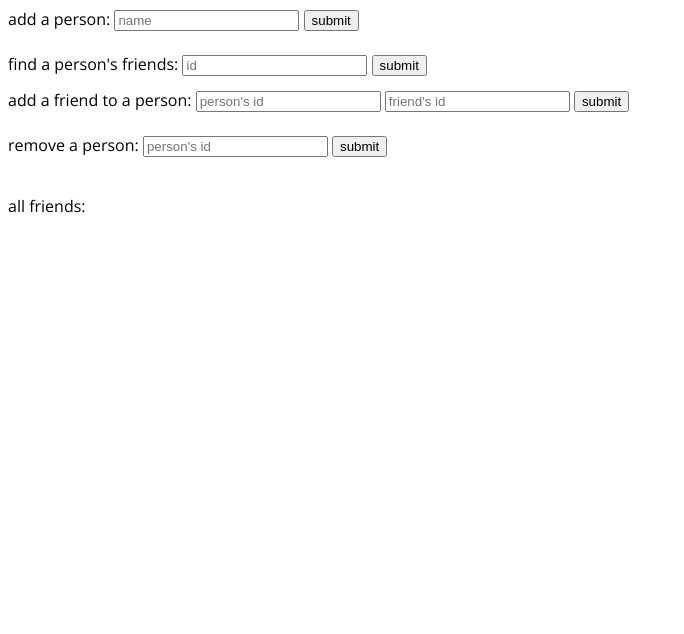
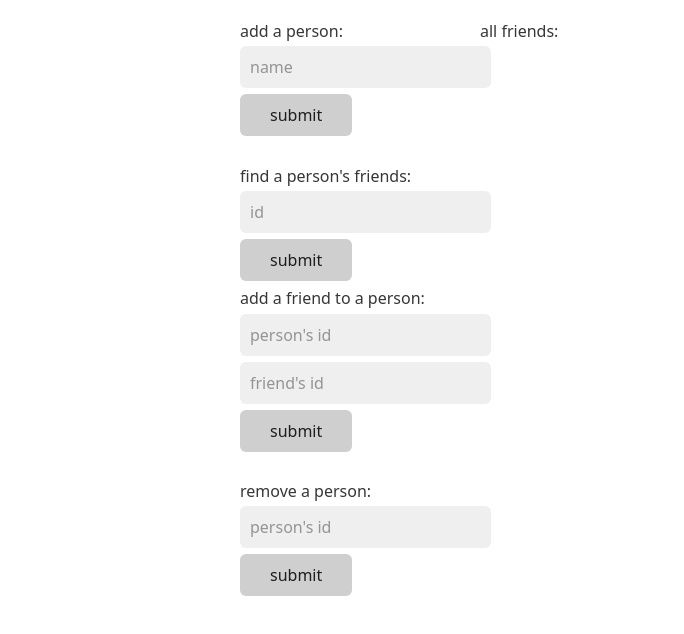
Before and after one commit to VandyHacks/vh-hackpack-express-mongo, a website: page index.html in a window 1280 px wide. Shown: the whole page, without its empty margins (0-684 px from the left). Drawn offline with nearby package versions, Linux system fonts and the light colour scheme; no server answers.

Commit message:
Add basic CSS

```diff
--- a/index.html
+++ b/index.html
@@ -11,10 +11,14 @@
 	<link rel="icon" href="favicon.ico">
 	<!-- fonts -->
 	<link rel='stylesheet' href="https://fonts.googleapis.com/css?family=Open+Sans|Roboto:300">
+	<link rel='stylesheet' href="styles/external/reset.css">
+	<link rel="stylesheet" href="https://cdn.jsdelivr.net/gh/kognise/water.css@latest/dist/light.min.css">
 	<link rel='stylesheet' href="styles/index.css">
 </head>
 
 <body>
+	<div id='container'>
+		<div id='left'>
 			<label for="add-person">add a person:</label>
 			<input type="text" id="add-person" name="add-person" placeholder="name">
 			<button id="add-person-button" onclick="addPerson()">submit</button>
@@ -32,8 +36,12 @@
 			<input type="text" id="remove-person" name="remove-person" placeholder="person's id">
 			<button id="remove-person-button" onclick="removePerson()">submit</button>
 			<br /><br />
+		</div>
+		<div id='right'>
 			<p>all friends:</p>
 			<pre id="get-all-container"></pre>
+		</div>
+	</div>
 
 	<script src="scripts/index.js"></script>
 </body>
--- /dev/null
+++ b/public/styles/external/reset.css
@@ -0,0 +1,48 @@
+/* http://meyerweb.com/eric/tools/css/reset/
+   v2.0 | 20110126
+   License: none (public domain)
+*/
+
+html, body, div, span, applet, object, iframe,
+h1, h2, h3, h4, h5, h6, p, blockquote, pre,
+a, abbr, acronym, address, big, cite, code,
+del, dfn, em, img, ins, kbd, q, s, samp,
+small, strike, strong, sub, sup, tt, var,
+b, u, i, center,
+dl, dt, dd, ol, ul, li,
+fieldset, form, label, legend,
+table, caption, tbody, tfoot, thead, tr, th, td,
+article, aside, canvas, details, embed,
+figure, figcaption, footer, header, hgroup,
+menu, nav, output, ruby, section, summary,
+time, mark, audio, video {
+	margin: 0;
+	padding: 0;
+	border: 0;
+	font-size: 100%;
+	font: inherit;
+	vertical-align: baseline;
+}
+/* HTML5 display-role reset for older browsers */
+article, aside, details, figcaption, figure,
+footer, header, hgroup, menu, nav, section {
+	display: block;
+}
+body {
+	line-height: 1;
+}
+ol, ul {
+	list-style: none;
+}
+blockquote, q {
+	quotes: none;
+}
+blockquote:before, blockquote:after,
+q:before, q:after {
+	content: '';
+	content: none;
+}
+table {
+	border-collapse: collapse;
+	border-spacing: 0;
+}
--- a/public/styles/index.css
+++ b/public/styles/index.css
@@ -1,6 +1,29 @@
 /* main styles */
 
-/* TODO: add CSS Reset*/
+
 html {
     font-family: 'Open Sans', 'Roboto';
 }
+
+/* Basic CSS from https://jrl.ninja/etc/1/ */
+/* html {
+    max-width: 38rem;
+    padding: 2rem;
+    margin: auto;
+} */
+
+
+/*** using Flexbox :) ***/
+#container {
+    width: 100%;
+    display: flex;
+    justify-content: space-between;
+}
+
+#left {
+    width: 30%;
+}
+
+#right {
+    width: 70%;
+}
```
Lines whose indentation alone changed are shown as unchanged.
